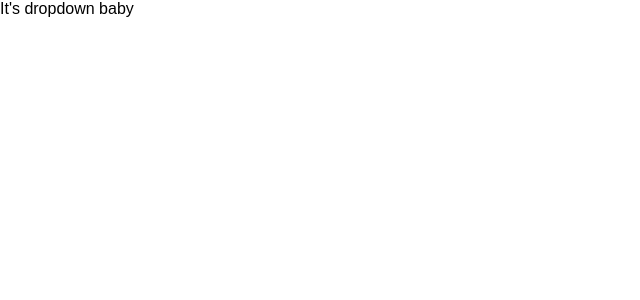
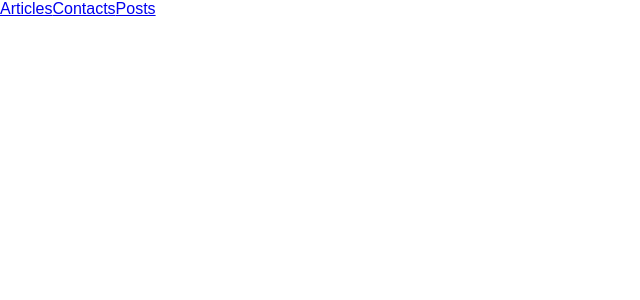
Before and after one commit to alanhanaev/React-testing, a React (Create React App) app in the folder hello-world/: page / in a window 1280 px wide. Shown: the top 300 px of the page, without its empty margins (0-640 px from the left). Built offline with nearby package versions, Linux system fonts and the light colour scheme.

Commit message:
End 3 lesson

```diff
--- a/hello-world/src/App.js
+++ b/hello-world/src/App.js
@@ -1,11 +1,24 @@
 import React, { Component } from 'react';
-import Dropdown from './Dropdown';
-
+import Header from './Header';
+const menu=[
+  {
+    link:'/articles',
+    label: 'Articles'
+  },
+  {
+    link:'/contacts',
+    label: 'Contacts'
+  },
+  {
+    link:'/posts',
+    label: 'Posts'
+  }
+];
 class App extends Component {
   render() {
     return (
       <div>
-       <Dropdown />
+       <Header items={menu}/>
       </div>
     );
   }
--- /dev/null
+++ b/hello-world/src/Header.js
@@ -0,0 +1,17 @@
+import React, { Component } from 'react';
+
+
+class Header extends Component {
+  render() {
+      console.log('items', this.props.items);
+    return (
+      <div>
+       {this.props.items.map((item, index)=>
+          <a href='{item.link}' key={index}>{item.label}</a>
+       )}
+      </div>
+    );
+  }
+}
+
+export default Header;
```
